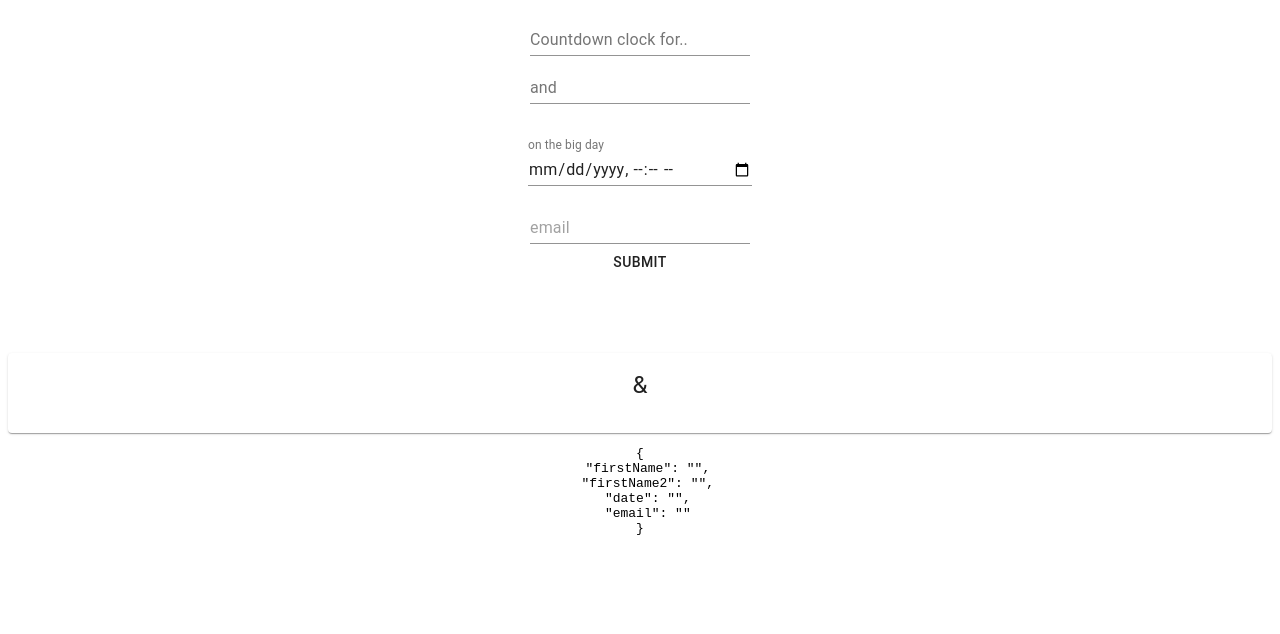
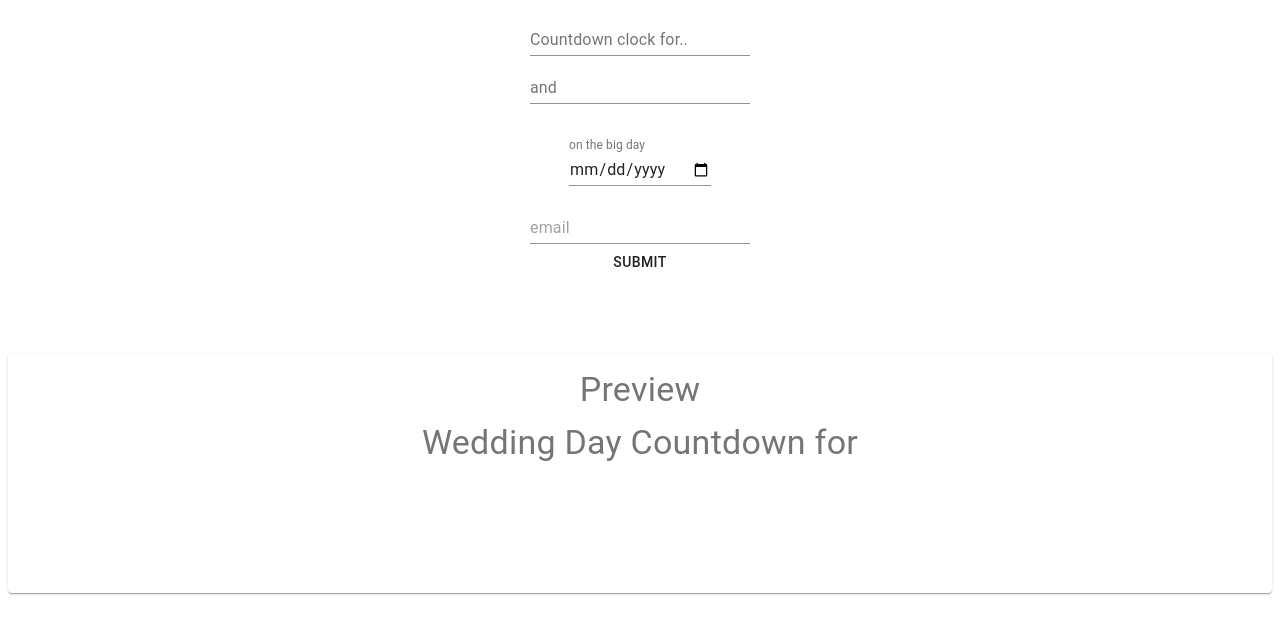
Before and after one commit to bucketofcode/countdown, a Next.js app: page / in a window 1280 px wide. Shown: the top 634 px of the page. Built offline with nearby package versions, Linux system fonts and the light colour scheme.

Commit message:
Add binding on date picker field, display preview

```diff
--- a/pages/CountDownForm.tsx
+++ b/pages/CountDownForm.tsx
@@ -31,7 +31,7 @@ export const CountDownForm: React.FC<Props> = ({onSubmit}) => {
       (values) => onSubmit(values)
       }
     >
-    {({values}) => (
+    {({values, handleChange}) => (
         <Form>
           <div>
             <Field
@@ -53,10 +53,10 @@ export const CountDownForm: React.FC<Props> = ({onSubmit}) => {
             id="dateOn"
             name="date"
             label="on the big day"
-            type="datetime-local"
+            type="date"
             margin="normal"
-            //defaultValue="2022-05-30"
-            // className={classes.textField}
+            value={values.date}
+            onChange={handleChange}
             InputLabelProps={{
               shrink: true,
             }}
@@ -81,12 +81,14 @@ export const CountDownForm: React.FC<Props> = ({onSubmit}) => {
           <PreviewCard
             firstName={values.firstName}
             firstName2={values.firstName2}
-            dateOn={values.dateOn}
+            date={values.date}
             email={values.email}
           />
+          {/*
+          Pre tag used for testing purposes only...
           <pre>
             {JSON.stringify(values, null, 2)}
-          </pre>
+          </pre> */}
         </Form>
       )}
       </Formik>
--- a/pages/PreviewCard.tsx
+++ b/pages/PreviewCard.tsx
@@ -2,6 +2,8 @@ import * as React from 'react'
 import {Values} from "./CountDownForm"
 import Card from '@material-ui/core/Card';
 import { CardContent, Typography } from '@material-ui/core';
+
+
 
 export const PreviewCard: React.FC<Values> = ({firstName, firstName2, date}) => {
 
@@ -9,9 +11,17 @@ export const PreviewCard: React.FC<Values> = ({firstName, firstName2, date}) =>
         <React.Fragment>
              <Card>
               <CardContent>
-                 <Typography gutterBottom variant="h5" component="h2">
-                     {firstName} & {firstName2} <br/>
-                     {date}
+                <Typography color="textSecondary" gutterBottom variant="h4" component="h2">
+                    Preview
+                 </Typography>
+                <Typography color="textSecondary" gutterBottom variant="h4" component="h2">
+                     Wedding Day  Countdown for
+                 </Typography>
+                 <Typography gutterBottom variant="h2" component="h2" >
+                     {firstName} { firstName2.length >0 ? "&" : "" } {firstName2} <br/>
+                 </Typography>
+                 <Typography color="textSecondary" gutterBottom variant="h3" component="h3" >
+                    {date}
                  </Typography>
               </CardContent>
              </Card>
--- a/pages/index.tsx
+++ b/pages/index.tsx
@@ -2,7 +2,6 @@ import { CountDownForm } from "./CountDownForm";
 
 const Index = () => (
     <div style= {{ verticalAlign: "middle", textAlign: "center"}}>
-      {/* <p>Ready to countdown to your big day using React and Next.js!</p> */}
       <CountDownForm onSubmit={({email, firstName, firstName2, date}) => {
         console.log(email, firstName, firstName2, date)
       }}/>
```
